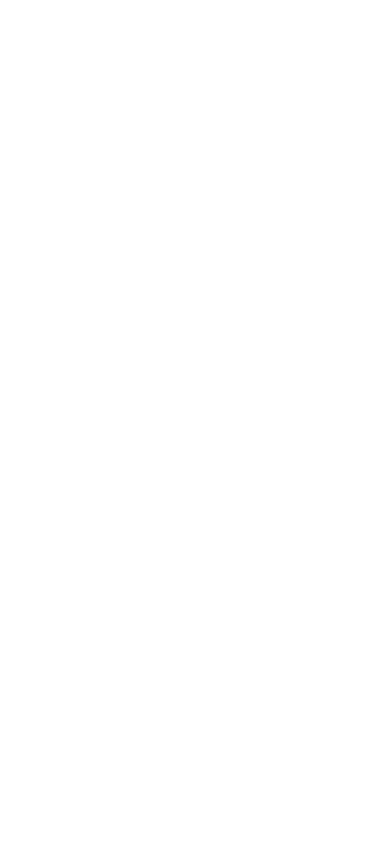
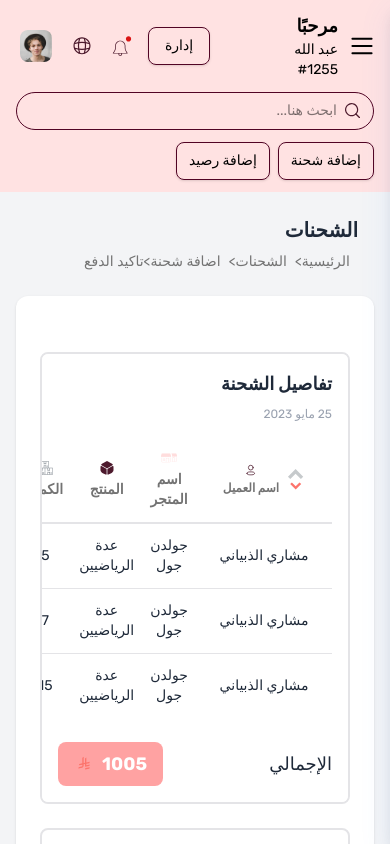
Before and after one commit to Mohammad-Aljada/TroxoWebsite, a React (Vite) app: page /home/shipments/checkout in a window 390 px wide. Before the commit this address had no page. Shown: the top 844 px of the page. Built offline with nearby package versions, Linux system fonts and the light colour scheme.

Commit message:
Edit payment section and style responsive

```diff
--- a/src/App.jsx
+++ b/src/App.jsx
@@ -56,7 +56,7 @@
 
         <Route path="shipments">
           <Route path="addshipment" element={<AddShipments />} />
-          <Route path="details" element={<ShipmentDetails />} />
+          <Route path="checkout" element={<ShipmentDetails />} />
           <Route index element={<Shipments />} />
           <Route path="customer" element={<Customer />} />
           <Route path="bills" element={<Bills />} />
--- a/src/Components/Modal/SuccessShimpentModel.jsx
+++ b/src/Components/Modal/SuccessShimpentModel.jsx
@@ -73,7 +73,7 @@
           {/* الأزرار */}
           <div className="w-full p-4">
             <div className="flex flex-col sm:flex-row gap-3 md:gap-4 justify-center items-center">
-              <NavLink to="/home/shipments/shipmentstatus">
+              <NavLink to="/home/shipments">
                 <button className="px-6 py-3 md:px-8 md:py-3 text-sm md:text-base font-semibold bg-gray-200 rounded-xl text-neutral-500 hover:bg-gray-300 transition-colors">
                   صفحة الشحنات
                 </button>
--- a/src/Components/Shipment/ShipmentTable.jsx
+++ b/src/Components/Shipment/ShipmentTable.jsx
@@ -248,7 +248,7 @@
 
         {/* Confirm Button - معدل للاستجابة */}
         <div className="flex flex-col sm:flex-row gap-4 justify-center mt-8">
-          <NavLink to="/home/shipments/details">
+          <NavLink to="/home/shipments/checkout">
             <button className="px-4 py-2 cursor-pointer md:px-6 md:py-4 text-sm md:text-base font-extrabold bg-red-100 text-pink-950 rounded-xl w-full sm:w-auto min-w-[200px]">
               متابعة الدفع
             </button>
--- a/src/Pages/Classification.jsx
+++ b/src/Pages/Classification.jsx
@@ -10,7 +10,7 @@
           <ol className="flex gap-1">
             <li>الرئيسية</li>
             <li aria-hidden="true">&gt;</li>
-            <li>المتاجر</li>
+            <li>التصنيفات</li>
             <li aria-hidden="true">&gt;</li>
             <li aria-current="page">التصنيفات</li>
           </ol>
--- a/src/Pages/Home.jsx
+++ b/src/Pages/Home.jsx
@@ -17,7 +17,7 @@
     }
   }, [location.state]);
   return (
-    <section className="flex flex-col px-4 md:px-8 mt-4 md:mt-6 w-full" dir="rtl">
+    <section className="flex flex-col px-4 mb-4 md:px-8 mt-4 md:mt-6 w-full" dir="rtl">
       {showWelcomeModal && (
         <WelcomeModal onClose={() => setShowWelcomeModal(false)} />
       )}
--- a/src/Pages/ShimpentDetails.jsx
+++ b/src/Pages/ShimpentDetails.jsx
@@ -1,17 +1,10 @@
-import { useState } from "react";
 import OrderDetails from "../Components/OrderDetails";
 import PaymentSection from "../Components/PaymentSection";
-import SuccessShimpentModal from "../Components/Modal/SuccessShimpentModel";
 
 export default function ShipmentDetails() {
-  const [showSuccessShipmentModal, setShowSuccessShipmentModal] = useState(false);
 
-  const OnSumbit = (e) => {
-    e.preventDefault();
-    setShowSuccessShipmentModal(true);
-  };
   return (
-    <section className="ml-5 w-[95%] max-md:ml-0 max-md:w-full" dir="rtl">
+    <section className="w-full mb-4 px-4 md:px-6" dir="rtl">
       <div className="flex flex-col items-end  mt-6">
         {/* العنوان والمسار */}
         <div className="w-full px-4 lg:px-0">
@@ -23,12 +16,20 @@
             className="mt-2 text-sm md:text-base lg:text-lg text-neutral-500"
           >
             <ol className="flex items-center space-x-2 rtl:space-x-reverse">
-              <li className="hover:text-gray-700">الرئيسية</li>
-              <li aria-hidden="true" className="mx-1">
-                /
+            <li className="flex items-center ">
+                <span className="hover:text-gray-700">الرئيسية</span>
+                <li aria-hidden="true">&gt;</li>
               </li>
-              <li className="text-gray-700" aria-current="page">
-                الشحنات
+              <li className="flex items-center ">
+                <span className="hover:text-gray-700">الشحنات</span>
+                <li aria-hidden="true">&gt;</li>
+              </li>
+              <li className="flex items-center ">
+                <span className="hover:text-gray-700">اضافة شحنة</span>
+                <li aria-hidden="true">&gt;</li>
+              </li>
+              <li className="flex items-center ">
+                <span className="hover:text-gray-700">تاكيد الدفع</span>
               </li>
             </ol>
           </nav>
@@ -41,19 +42,6 @@
             <OrderDetails />
             <PaymentSection />
           </div>
-
-          {/* أزرار الإجراءات */}
-          <div className="flex flex-col sm:flex-row gap-4 lg:gap-6 justify-center mt-8 lg:mt-10 w-full">
-            <button onClick={OnSumbit} className="w-full sm:w-auto px-8 lg:px-12 py-3 lg:py-4 text-base lg:text-lg font-semibold bg-red-100 rounded-lg lg:rounded-xl hover:bg-red-200 text-pink-950 transition-colors">
-              دفع
-            </button>
-            <button className="w-full sm:w-auto px-8 lg:px-12 py-3 lg:py-4 text-base lg:text-lg font-semibold bg-gray-200 rounded-lg lg:rounded-xl hover:bg-gray-300 text-neutral-600 transition-colors">
-              إلغاء الطلب
-            </button>
-            {showSuccessShipmentModal &&   <SuccessShimpentModal
-                      onClose={() => setShowSuccessShipmentModal(false)}
-                    /> }
-          </div>
         </div>
       </div>
     </section>
--- a/src/Pages/ShopProduct.jsx
+++ b/src/Pages/ShopProduct.jsx
@@ -2,11 +2,11 @@
 import { ProductList } from './../Components/Product/ProductList';
 export default function ShopProduct() {
   return (
-    <div className="w-full px-4 sm:px-6 md:px-8 lg:px-10 xl:px-12" dir="rtl">
+    <div className="w-full px-4 md:px-6" dir="rtl">
       <div className="flex flex-col items-start mt-6 md:mt-8 lg:mt-10">
-        <div className="w-full md:mr-10">
+        <div className="w-full md:mr-4">
           <h1 className="text-xl font-black text-gray-800 uppercase max-lg:mr-[12%] sm:text-2xl">
-            متاجر
+            منتجات
           </h1>
           <nav aria-label="breadcrumb" className="mt-2">
             <ol className="flex flex-wrap max-lg:mr-[12%]  items-center gap-x-2 text-sm text-neutral-500 sm:text-base">
```
